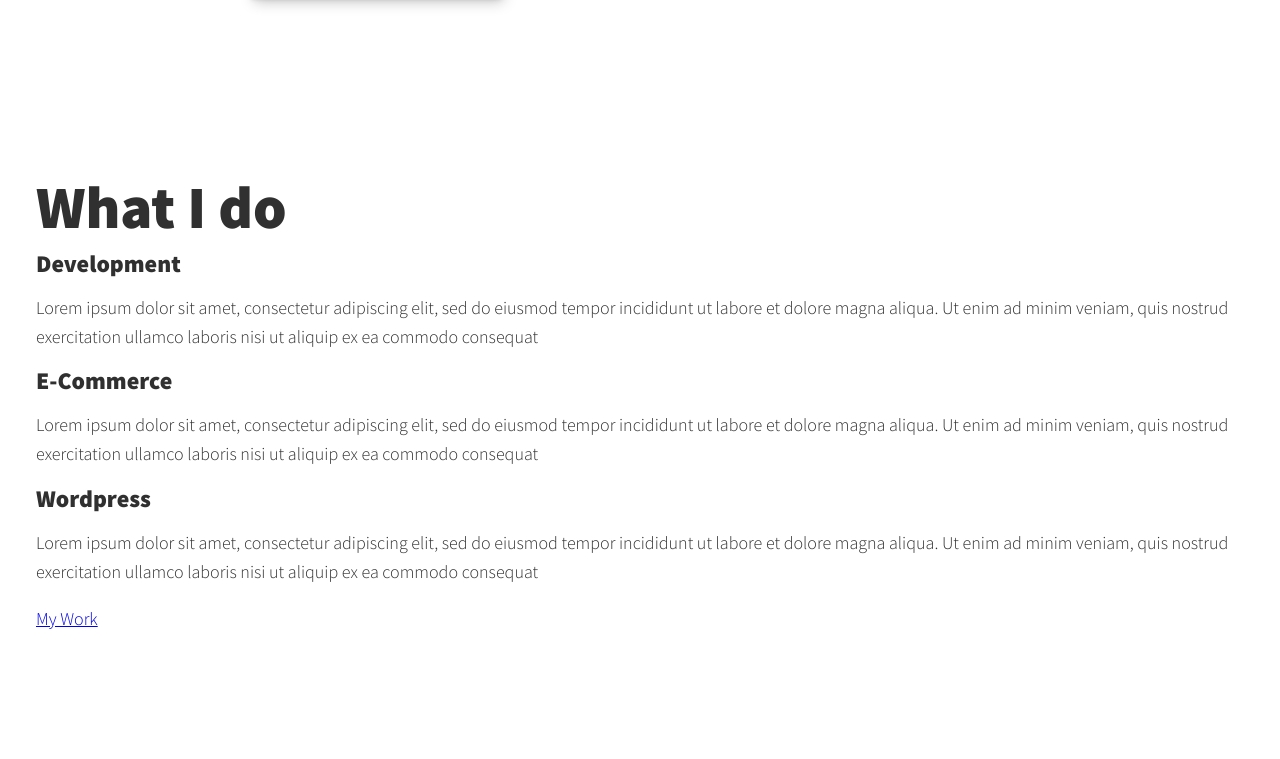
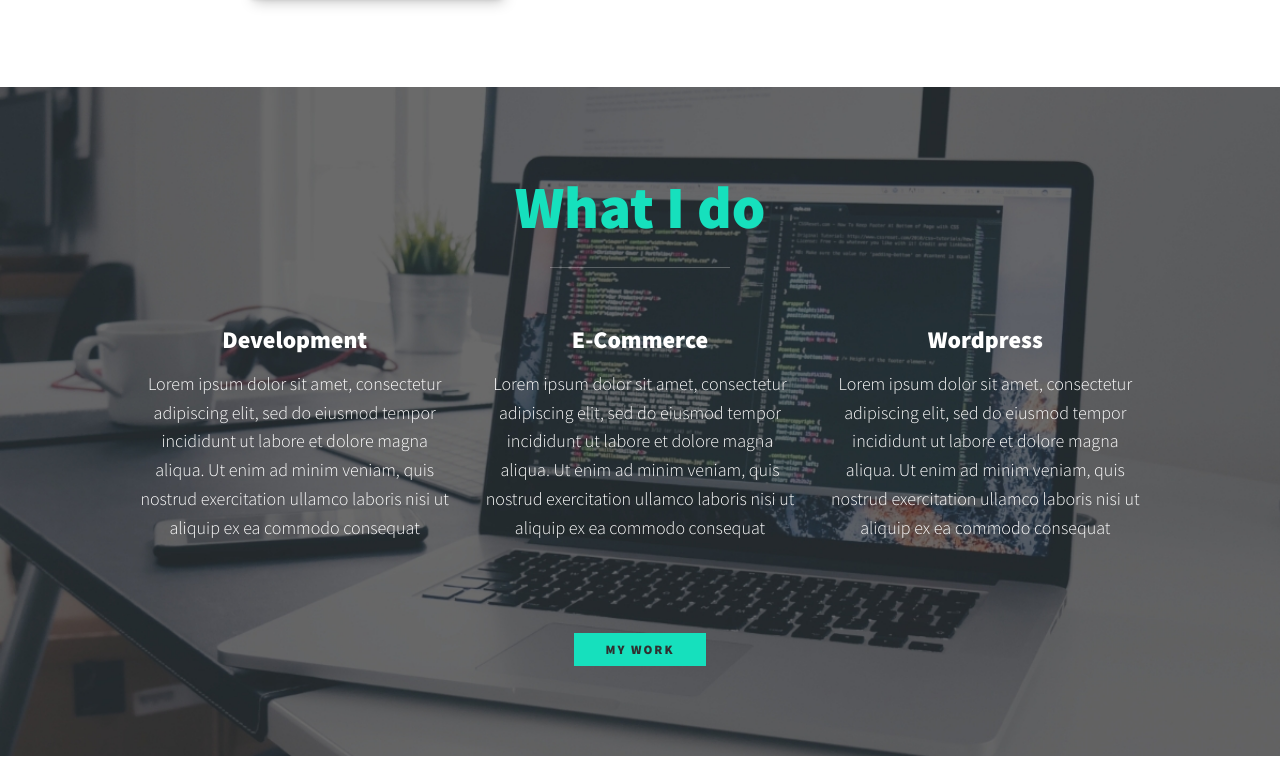
Before and after one commit to Gunon/portfolio-test, a plain HTML site: page index.html in a window 1280 px wide. Shown: the part 426-1185 px from the top of the page. Drawn offline with nearby package versions, Linux system fonts and the light colour scheme.

Commit message:
styling services section

```diff
--- a/css/style.css
+++ b/css/style.css
@@ -57,6 +57,30 @@ img {
 strong {
   font-weight: bold;
 }
+
+:focus {
+  outline: 3px solid var(--clr-accent);
+  outline-offset: 3px;
+}
+
+.btn {
+  display: inline-block;
+  padding: 0.5em 2.5em;
+  background: var(--clr-accent);
+  color: var(--clr-dark);
+  text-decoration: none;
+  cursor: pointer;
+  font-size: 0.8rem;
+  text-transform: uppercase;
+  letter-spacing: 2px;
+  font-weight: var(--fw-bold);
+  transition: transform 200ms ease-in-out;
+}
+
+.btn:hover {
+  transform: scale(1.1);
+}
+
 /* Typography */
 h1,
 h2,
@@ -150,3 +174,51 @@ nav {
     width: calc(100% + 1.5em);
   }
 }
+
+/* My services section*/
+
+.my-services {
+  background-color: var(--clr-dark);
+  background-image: url(../img/services-bg.jpg);
+  background-size: cover;
+  /*background-blend-mode: multiply;*/
+  color: var(--clr-light);
+  text-align: center;
+}
+
+.section__title--services {
+  color: var(--clr-accent);
+  position: relative;
+}
+
+.section__title--services::after {
+  content: "";
+  display: block;
+  width: 3em;
+  height: 1px;
+  margin: 0.5em auto 1em;
+  background: var(--clr-light);
+  opacity: 0.25;
+}
+
+.services {
+  margin-bottom: 4em;
+}
+
+.service {
+  max-width: 500px;
+  margin: 0 auto;
+}
+
+@media (min-width: 800px) {
+  .services {
+    display: flex;
+    max-width: 1000px;
+    margin-left: auto;
+    margin-right: auto;
+  }
+
+  .service + .service {
+    margin-left: 2em;
+  }
+}
--- a/index.html
+++ b/index.html
@@ -41,7 +41,7 @@
 
         <!-- My Services -->
         <section class="my-services" id="services">
-            <h2 class="section__title section__title-services">What I do</h2>
+            <h2 class="section__title section__title--services">What I do</h2>
             <div class="services">
                 <div class="service">
                     <h3>Development</h3>
```
